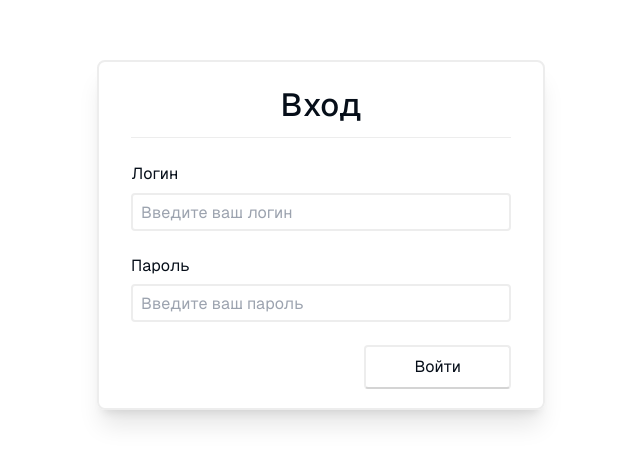
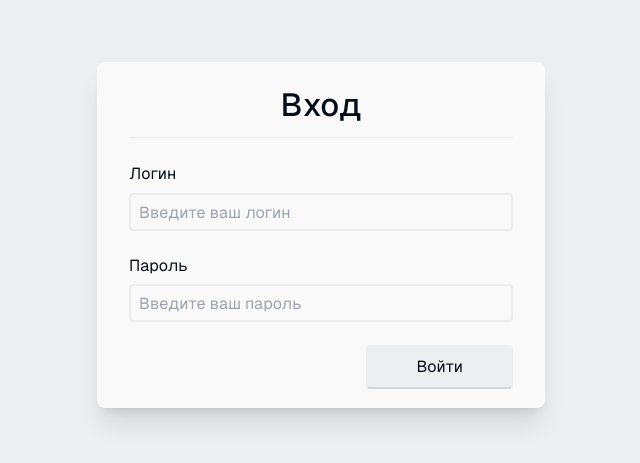
Before and after one commit to PiePieChocoPie/ADSync, a Next.js app: page / in a window 1280 px wide. Shown: the part 165-628 px from the top of the page, without its empty margins (319-959 px from the left). Built offline with nearby package versions, Linux system fonts and the light colour scheme.

Commit message:
chagned main container style

```diff
--- a/app/dashboard/style.module.css
+++ b/app/dashboard/style.module.css
@@ -1,4 +1,5 @@
 .mainContainer {
-
-  @apply ps-5 w-full max-w-md lg:max-w-2xl xl:max-w-3xl mx-auto;
+  background-color: var(--element-background);
+  border-radius: var(--item-rounded-lg);
+  @apply mt-8 px-5 py-5 w-full max-w-md lg:max-w-2xl xl:max-w-3xl mx-auto;
 }
--- a/app/globals.css
+++ b/app/globals.css
@@ -4,7 +4,7 @@
 
 :root {
   /* text colors */
-  --background: #fff;
+  --background: #edeef0;
   --element-background: #f9f9f9;
   --text-regular: #060e19;
   --text-reversed: #fff;
@@ -32,7 +32,7 @@
   --text-hover: #fff;
 
   /* button, inputs, list's items etc. */
-  --item-bg: #fff;
+  --item-bg: var(--element-background);
   --item-bg-hover: #f9f9f9;
   --item-bg-colored-hover: var(--primary-light-3);
   --item-border: #ededed;
@@ -50,6 +50,8 @@
 
   --spinner-color: var(--primary);
 
+  --button-background: var(--background);
+
   --filled-button-bg: var(--primary-dark-3);
   --filled-button-text: var(--text-reversed);
   --filled-button-bg-hover: var(--primary);
@@ -63,8 +65,10 @@
 
 :root[data-theme="dark"] {
   /* text colors */
---background: #272727;
---element-background: #f9f9f9;
+  --background: #1d1d1d;
+  --element-background: #272727;
+  /* --background: #edeef0;
+  --element-background: #f9f9f9; */
   --text-regular: #fff;
   --text-reversed: #060e19;
 
@@ -73,11 +77,12 @@
   --text-hover: #fff;
 
   /* button, inputs, list's items etc. */
---item-bg: #272727;
+  --item-bg: var(--element-background);
   --item-bg-hover: #404040;
   --item-bg-colored-hover: var(--primary-dark-1);
---item-border: #1c1c1c;
+  --item-border: #202020;
   --item-border-bottom: #303030;
+  --item-border-hover: #005fb8;
   --item-border-active: var(--primary-hover);
   --item-border-active-hover: var(--primary);
   --item-autofill: #999999;;
@@ -85,6 +90,8 @@
   --item-border-autofill: var(--item-autofill);
 
   --spinner-color: var(--primary);
+
+  --button-background: var(--background);
 
   --filled-button-bg: var(--primary-dark-1);
   --filled-button-text: var(--text-regular);
--- a/app/page.tsx
+++ b/app/page.tsx
@@ -1,5 +1,3 @@
-import Input from "@/components/atom/Input/page";
-import Link from "next/link";
 import Auth from "@/components/element/Auth/page";
 
 
--- a/components/atom/Button/style.module.css
+++ b/components/atom/Button/style.module.css
@@ -1,9 +1,9 @@
 .item {
   padding: 0.5rem 3rem;
   width: 100%;
-    background-color: var(--background);
+  background-color: var(--button-background);
   color: var(--foreground);
-    border: var(--item-border-width) solid var(--item-border);
+  border: var(--item-border-width) solid var(--button-background);
   border-bottom-color: var(--item-border-bottom);
   border-radius: var(--item-rounded);
   cursor: pointer;
@@ -16,3 +16,7 @@
   background-color: var(--primary-hover);
   color: var(--text-hover);
 }
+
+.item:focus-visible, .item:focus {
+  outline: 2px solid var(--item-border-hover) !important;
+}
--- a/components/element/Auth/page.tsx
+++ b/components/element/Auth/page.tsx
@@ -66,7 +66,7 @@ export default function Auth() {
 
   const { t } = useTranslation(); // Используем useTranslation для получения переводов
   return (
-    <div className={styles.container}>
+    <form className={styles.container} action={handleLogin} onSubmit={(e) => e.preventDefault()}>
         <h1>{t('Login.login')}</h1>
         <Hr width="100%" classes="mt-2 mb-6" />
 
@@ -104,6 +104,6 @@ export default function Auth() {
         }
 
         {loading && <Loading />}
-    </div>
+    </form>
   );
 }
--- a/components/element/Auth/style.module.css
+++ b/components/element/Auth/style.module.css
@@ -3,10 +3,9 @@
     padding: 1.2rem 2rem;
     display: flex;
     flex-direction: column;
+    background-color: var(--element-background);
     border-radius: var(--item-rounded-lg);
-    border: var(--item-border-width) solid var(--item-border);
     @apply shadow-xl;
-
 }
 
 .container > p {
```
Lines whose indentation alone changed are shown as unchanged.
